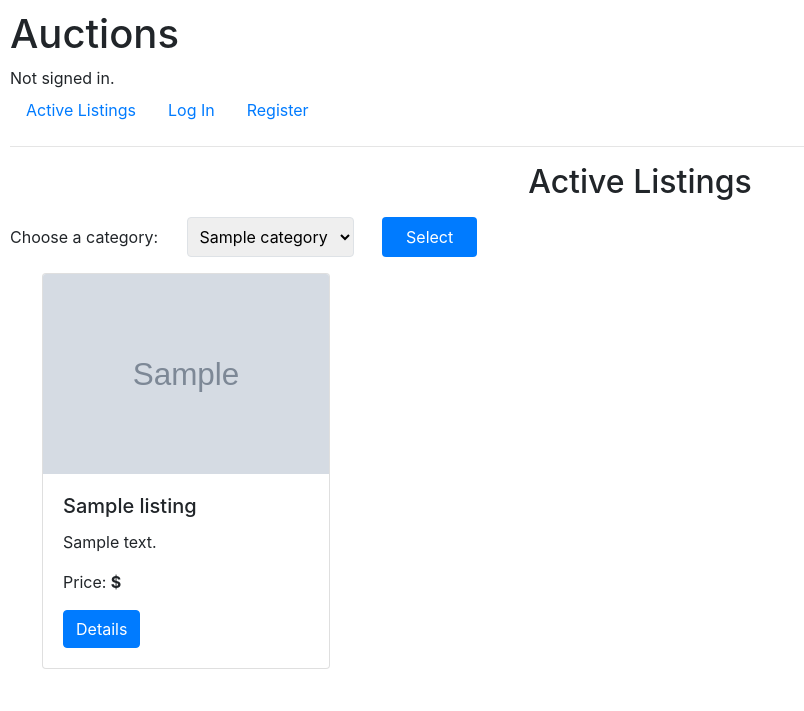
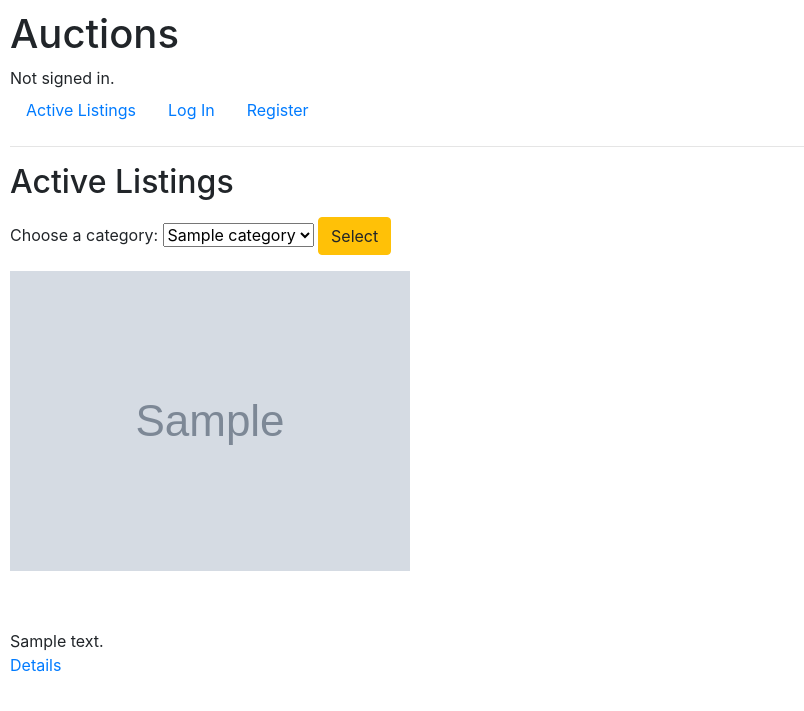
Before and after one commit to ilogic-cee/CS50-Harvard-University-s, a Django app: page / in a window 1280 px wide. Shown: the top 711 px of the page, without its empty margins (0-804 px from the left). Run offline with Django 3.2, Linux system fonts and the light colour scheme; tables that the repository leaves empty hold one stand-in row (values such as "Sample post"); grey boxes marked "Sample" are stand-in pictures; some libraries are stand-ins or nearby versions.

Commit message:
Sun, Dec 17, 2023, 3:16 PM +02:00

```diff
--- a/commerce/auctions/templates/auctions/index.html
+++ b/commerce/auctions/templates/auctions/index.html
@@ -1,33 +1,29 @@
 {% extends "auctions/layout.html" %}
+{% load static %}
+<link rel="stylesheet" type="text/css" href="{% static 'auctions/static/styles.css' %}">
+{% block body %}
+    <h2>Active Listings</h2>
 
-{% block body %}
-    <h2 class="text-4xl font-bold text-center mb-8">Active Listings</h2>
-
-    <form action="{% url 'displayCategory' %}" method="POST" class="my-3 flex justify-center">
+    <form action="{% url 'displayCategory' %}" method="POST" class="my-3">
         {% csrf_token %}
-        <label for="category" class="mr-4 text-lg">Choose a category:</label>
-        <select name="category" id="category" class="p-2 border rounded">
+        <label for="category">Choose a category:</label>
+        <select name="category" id="category">
             {% for cat in categories %}
                 <option value="{{ cat }}">{{ cat }}</option>
             {% endfor %}
         </select>
-        <button type="submit" class="bg-yellow-500 text-white py-2 px-4 ml-4 rounded hover:bg-yellow-700">
-            Select
-        </button>
+        <button type="submit" class="btn btn-warning">Select</button>
     </form>
 
-    <div class="row mx-3">
+    <div class="flex flex-wrap justify-center gap-6">
         {% for listing in listings %}
-            <div class="card mx-3" style="width: 18rem;">
-                <img src="{{ listing.imageUrl }}" class="card-img-top" alt="{{ listing.title }}" style="height: 200px; object-fit: cover;">
-                <div class="card-body">
-                    <h5 class="card-title">{{ listing.title }}</h5>
-                    <p class="card-text">{{ listing.description }}</p>
-                    <p class="card-text">Price: <strong>${{ listing.price.bid }}</strong></p>
-                    <a href="{% url 'listing' listing.id %}" class="btn btn-primary">Details</a>
-                </div>
-            </div>
+            <article class="relative isolate flex flex-col justify-end overflow-hidden rounded-2xl px-8 pb-8 pt-40 max-w-sm mx-auto mt-24">
+                <img src="{{ listing.imageUrl }}" alt="{{ listing.title }}" class="absolute inset-0 h-full w-full object-cover">
+                <div class="absolute inset-0 bg-gradient-to-t from-gray-900 via-gray-900/40"></div>
+                <h3 class="z-10 mt-3 text-3xl font-bold text-white">{{ listing.title }}</h3>
+                <div class="z-10 gap-y-1 overflow-hidden text-sm leading-6 text-gray-300">{{ listing.description }}</div>
+                <a href="{% url 'listing' listing.id %}" class="z-10 mt-2 text-sm font-semibold text-blue-500 hover:text-blue-700">Details</a>
+            </article>
         {% endfor %}
     </div>
-
 {% endblock %}
```
